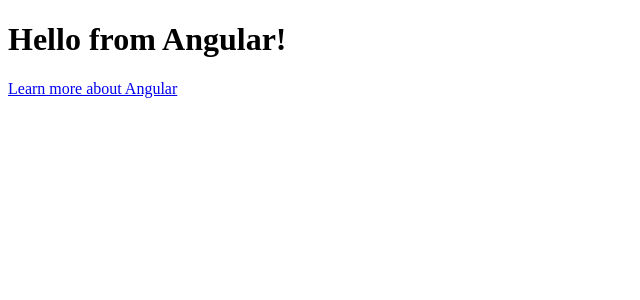
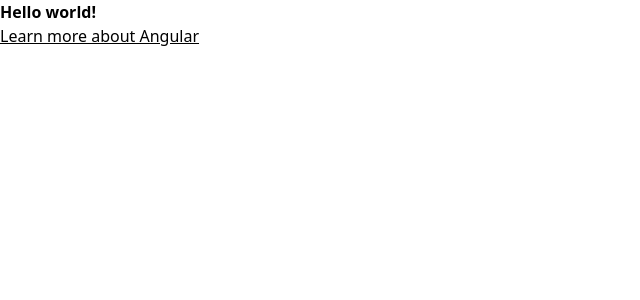
Before and after one commit to moraespaulolucas/PauloLucasResume, an Angular app: page / in a window 1280 px wide. Shown: the top 300 px of the page, without its empty margins (0-640 px from the left). Built offline with nearby package versions, Linux system fonts and the light colour scheme.

Commit message:
added tailwindcss

```diff
--- a/angular.json
+++ b/angular.json
@@ -31,7 +31,7 @@
               "browser": "src/main.ts",
               "outputPath": "dist/demo",
               "scripts": [],
-              "styles": ["src/styles.css"],
+              "styles": ["src/global_styles.css"],
               "tsConfig": "tsconfig.app.json"
             }
           },
--- a/package.json
+++ b/package.json
@@ -26,6 +26,9 @@
     "@angular-devkit/build-angular": "^17.2.0",
     "@angular/cli": "^17.2.0",
     "@angular/compiler-cli": "^17.2.0",
+    "autoprefixer": "^10.4.19",
+    "postcss": "^8.4.38",
+    "tailwindcss": "^3.4.1",
     "typescript": "~5.3.0"
   },
   "overrides": {
--- /dev/null
+++ b/src/global_styles.css
@@ -0,0 +1,3 @@
+@tailwind base;
+@tailwind components;
+@tailwind utilities;
--- a/src/main.ts
+++ b/src/main.ts
@@ -6,14 +6,12 @@
   selector: 'app-root',
   standalone: true,
   template: `
-    <h1>Hello from {{ name }}!</h1>
-    <a target="_blank" href="https://angular.dev/overview">
+    <h1 class="font-bold text-red">Hello world!</h1>
+    <a class="underline hover:text-blue-600" target="_blank" href="https://angular.dev/overview">
       Learn more about Angular
     </a>
   `,
 })
-export class App {
-  name = 'Angular';
-}
+export class App {}
 
 bootstrapApplication(App);
--- /dev/null
+++ b/tailwind.config.js
@@ -0,0 +1,10 @@
+/** @type {import('tailwindcss').Config} */
+module.exports = {
+  content: [
+    "./src/**/*.{html,ts}",
+  ],
+  theme: {
+    extend: {},
+  },
+  plugins: [],
+}
```
Also changed, not shown: src/styles.css (deleted), 1 other file (tests, documents, lock files or other folders).
